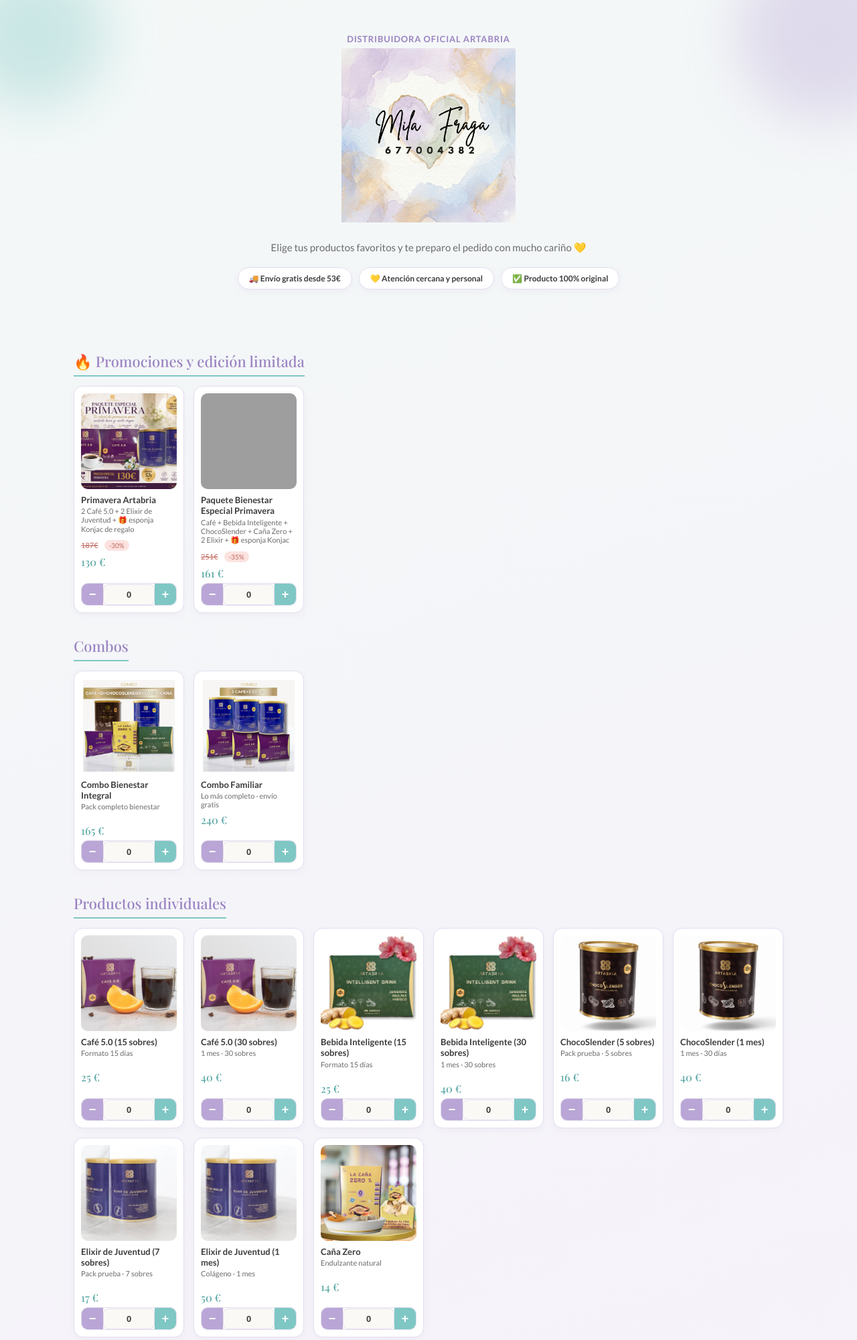
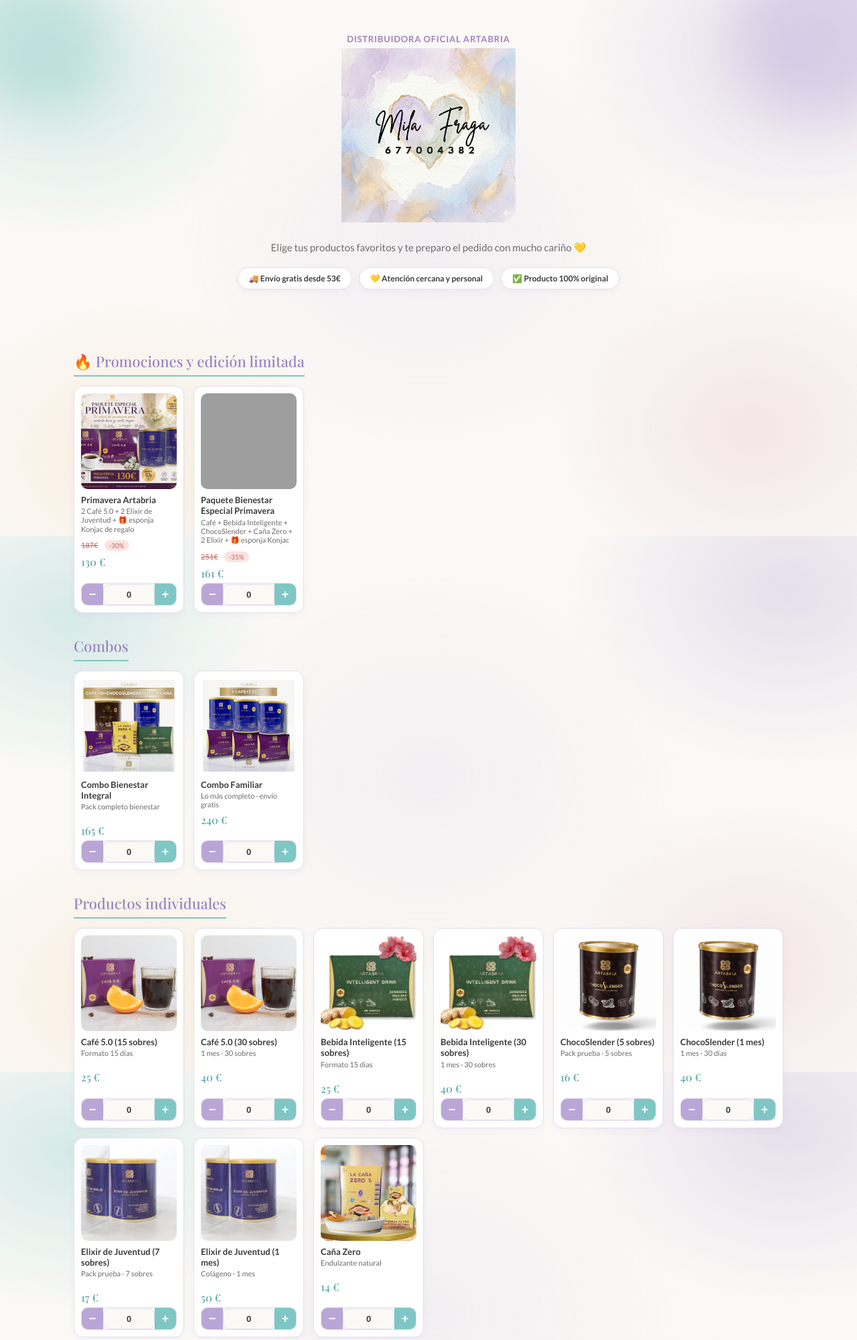
Before and after one commit to milafragaherrera2013-jpg/milafraga-app, a Flask app: page / in a window 1280 px wide. Shown: the top 2000 px of the page at 67% size. Run offline with Flask 3, Linux system fonts and the light colour scheme; some web fonts are replaced; grey boxes are pictures that could not be loaded.

Commit message:
Update style.css

```diff
--- a/static/css/style.css
+++ b/static/css/style.css
@@ -17,7 +17,15 @@ body {
   margin: 0;
   font-family: 'Lato', sans-serif;
   color: var(--texto);
-  background: linear-gradient(160deg, #F3F8F7 0%, #F6F2FA 55%, #FBF9F6 100%);
+  background-color: #FBF9F6;
+  background-image:
+    radial-gradient(ellipse 500px 400px at 8% 15%, rgba(127,199,196,0.30) 0%, transparent 60%),
+    radial-gradient(ellipse 550px 450px at 92% 10%, rgba(185,166,214,0.32) 0%, transparent 60%),
+    radial-gradient(ellipse 480px 400px at 15% 85%, rgba(240,197,143,0.22) 0%, transparent 60%),
+    radial-gradient(ellipse 520px 420px at 88% 80%, rgba(212,150,178,0.20) 0%, transparent 60%),
+    radial-gradient(ellipse 600px 500px at 50% 45%, rgba(185,166,214,0.12) 0%, transparent 65%);
+  background-attachment: fixed;
+  background-repeat: no-repeat;
   min-height: 100vh;
 }
 
```
